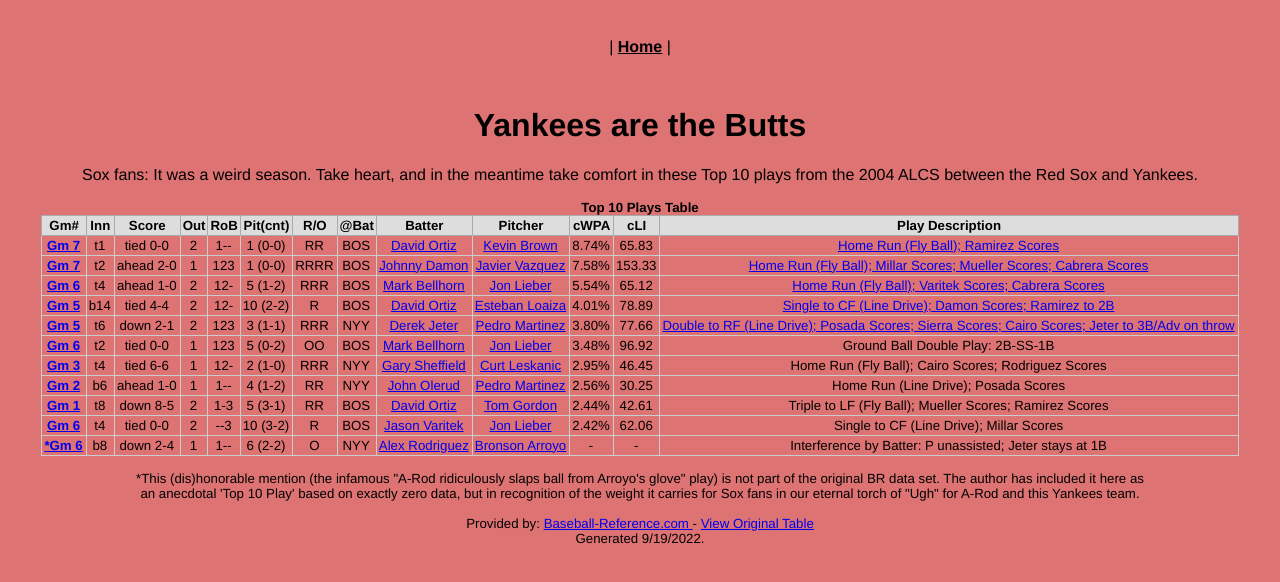
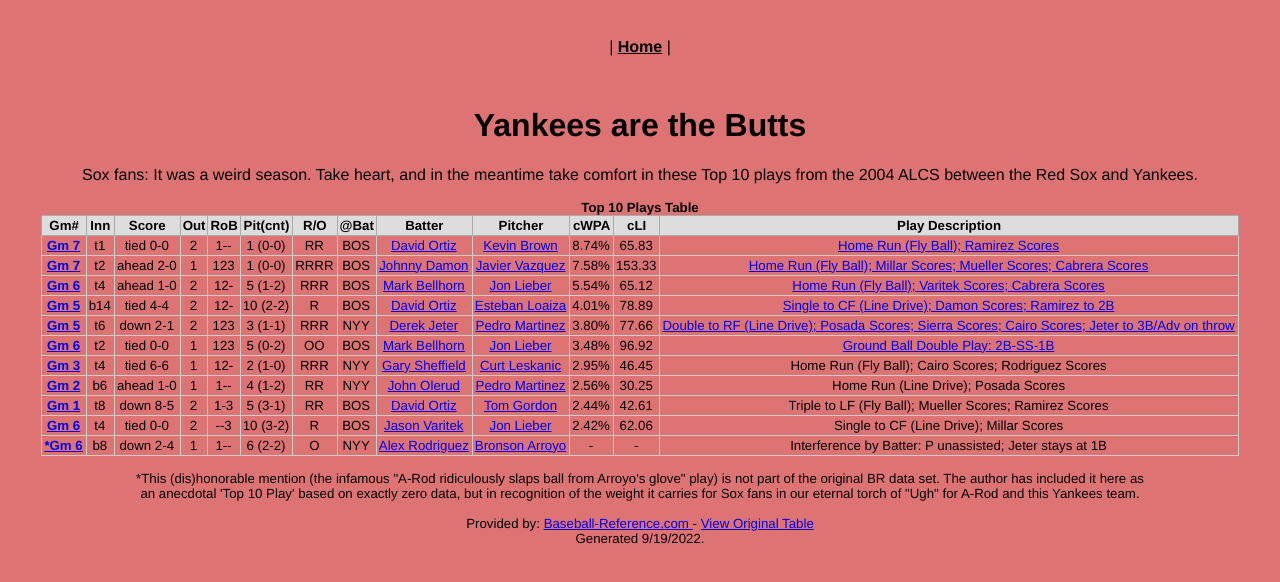
Before and after one commit to SamSharff/sox-yanks-frontend, a Vue app: page / in a window 1280 px wide. Shown: the top 582 px of the page. Built offline with nearby package versions, Linux system fonts and the light colour scheme.

Commit message:
adds video to Bellhorn ground ball double play (gm 6); adjusts so video opens in new tab

```diff
--- a/src/views/HomeView.vue
+++ b/src/views/HomeView.vue
@@ -380,7 +380,12 @@ export default {
           <td style="border: 1px solid #ccc; padding: 2px 3px 2px 2px; white-space: nowrap">3.48%</td>
           <td style="border: 1px solid #ccc; padding: 2px 3px 2px 2px; white-space: nowrap">96.92</td>
           <td csk="2.012" style="border: 1px solid #ccc; padding: 2px 3px 2px 2px; white-space: nowrap">
-            Ground Ball Double Play: 2B-SS-1B
+            <a
+              href="https://www.youtube.com/clip/UgkxRqbkDbZtZXg1v3VfKQUbq2DjwyWq4EjZ?utm_source=EJGixIgBCJiu2KjB4oSJEQ"
+              target="_blank"
+            >
+              Ground Ball Double Play: 2B-SS-1B
+            </a>
           </td>
         </tr>
         <tr>
```
